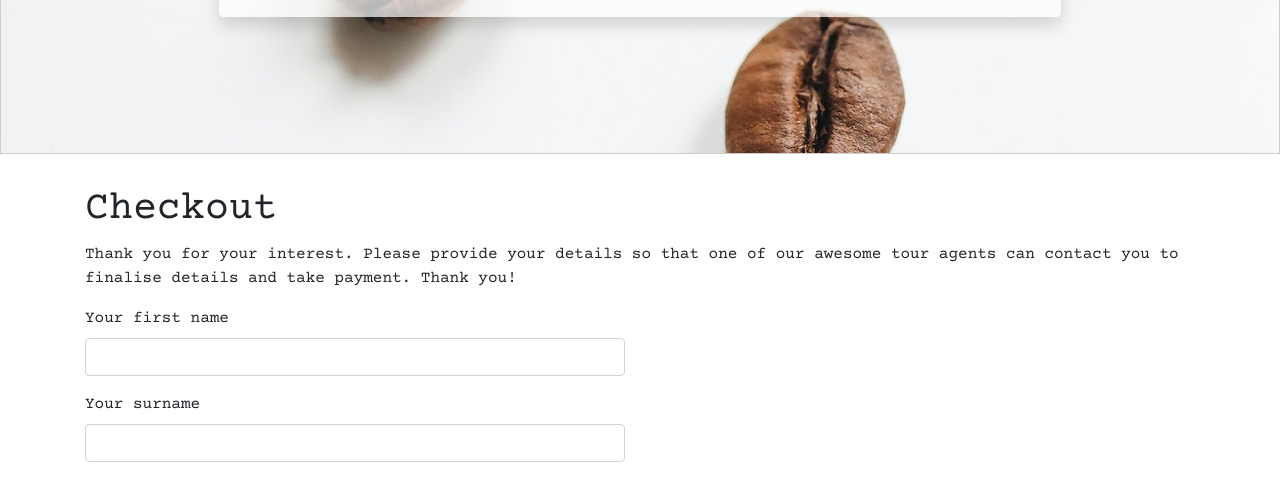
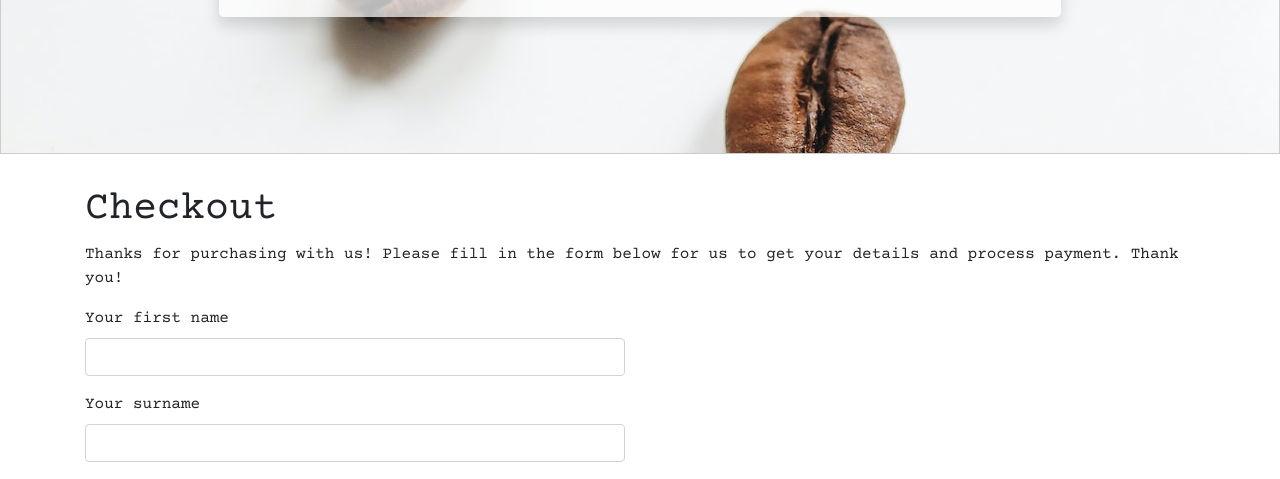
Before and after one commit to simondevinci/IFN557_Assignment2, a Flask app: page /checkout in a window 1280 px wide; the page is wider, and only the part inside the window is pictured. Shown: the part 572-1051 px from the top of that part. Run offline with Flask 3, Linux system fonts and the light colour scheme; parts of the project's set-up code (start-up, migrations or seed data) failed here and were passed over; some libraries are stand-ins or nearby versions.

Commit message:
Update checkout.html

```diff
--- a/IFN557_A2_Folder/miltonproject03final/miltontours/templates/checkout.html
+++ b/IFN557_A2_Folder/miltonproject03final/miltontours/templates/checkout.html
@@ -8,7 +8,7 @@
                 <div class = "col-12">
                     <h1>Checkout</h1>
                     <p>
-                        Thank you for your interest. Please provide your details so that one of our awesome tour agents can contact you to finalise details and take payment. Thank you!
+                        Thanks for purchasing with us! Please fill in the form below for us to get your details and process payment. Thank you!
                     </p>
                 </div>
             </div>
```
